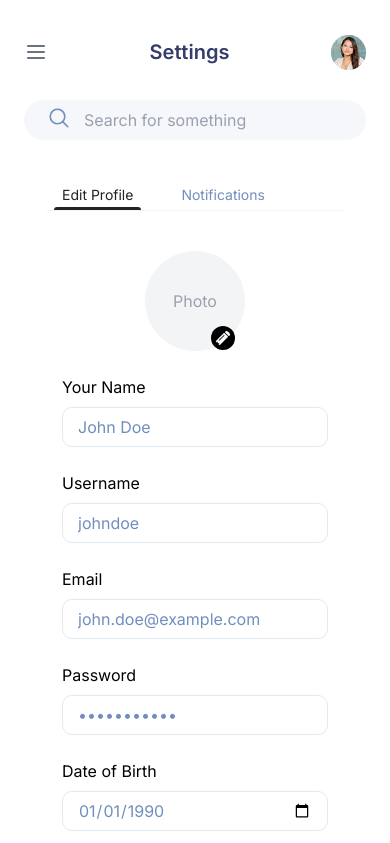
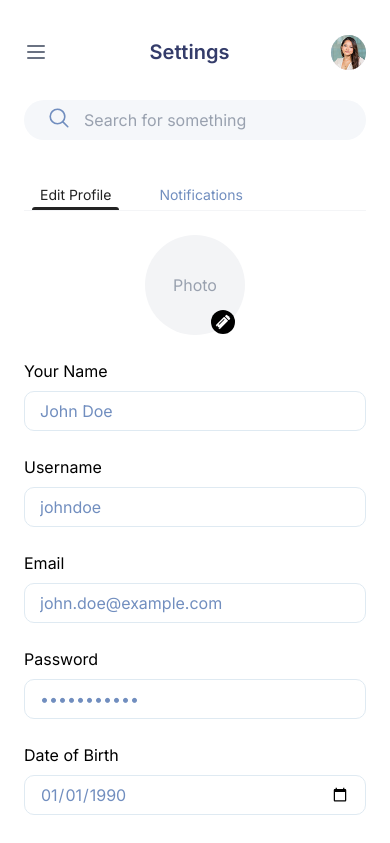
Before and after one commit to mbarinov/super-duper-fortnight, a Next.js app in the folder apps/web/: page /settings in a window 390 px wide. Shown: the top 843 px of the page. Built offline with nearby package versions, Linux system fonts and the light colour scheme.

Commit message:
fix(web): Improve layout responsiveness across settings and profile pages

```diff
--- a/apps/web/app/settings/page.tsx
+++ b/apps/web/app/settings/page.tsx
@@ -6,7 +6,7 @@ import Profile from "@/lib/pages/settings/profile";
 
 export default function SettingsPage() {
   return (
-    <Box>
+    <Box className="px-0 md:p-4">
       <Tabs
         tabs={[
           { label: "Edit Profile", render: () => <Profile /> },
--- a/apps/web/lib/components/tabs/index.tsx
+++ b/apps/web/lib/components/tabs/index.tsx
@@ -71,7 +71,7 @@ export default function Tabs({ tabs = [] as Tab[] }) {
         })}
       </div>
 
-      <div className="p-4">{loadedTabContent[activeTab] || null}</div>
+      <div className="p-0 md:p-4">{loadedTabContent[activeTab] || null}</div>
     </div>
   );
 }
--- a/apps/web/lib/layouts/Layout/index.tsx
+++ b/apps/web/lib/layouts/Layout/index.tsx
@@ -10,7 +10,7 @@ export const Layout = ({ children }: { children: React.ReactNode }) => {
 
       <div className="flex flex-col flex-1">
         <Header />
-        <main className="md:max-w-[1100px] mx-auto md:my-5 md:mx-10 px-6 md:px-0">
+        <main className="md:w-[1100px] md:mx-auto md:my-5 px-6 md:px-0">
           {children}
         </main>
       </div>
--- a/apps/web/lib/pages/settings/profile/index.tsx
+++ b/apps/web/lib/pages/settings/profile/index.tsx
@@ -199,7 +199,7 @@ function ProfileForm() {
             />
           </div>
 
-          <div className="flex-1 grid md:grid-cols-2 grid-cols-1 gap-6">
+          <div className="flex-1 grid md:grid-cols-2 grid-cols-1 gap-6 w-full">
             <form.Field
               name="fullName"
               validators={{
@@ -407,7 +407,7 @@ function ProfileForm() {
 
 function ProfileComponent() {
   return (
-    <div className="max-w-4xl mx-auto">
+    <div className="mx-auto">
       <Suspense fallback={<ProfileLoadingSkeleton />}>
         <ProfileForm />
       </Suspense>
```
